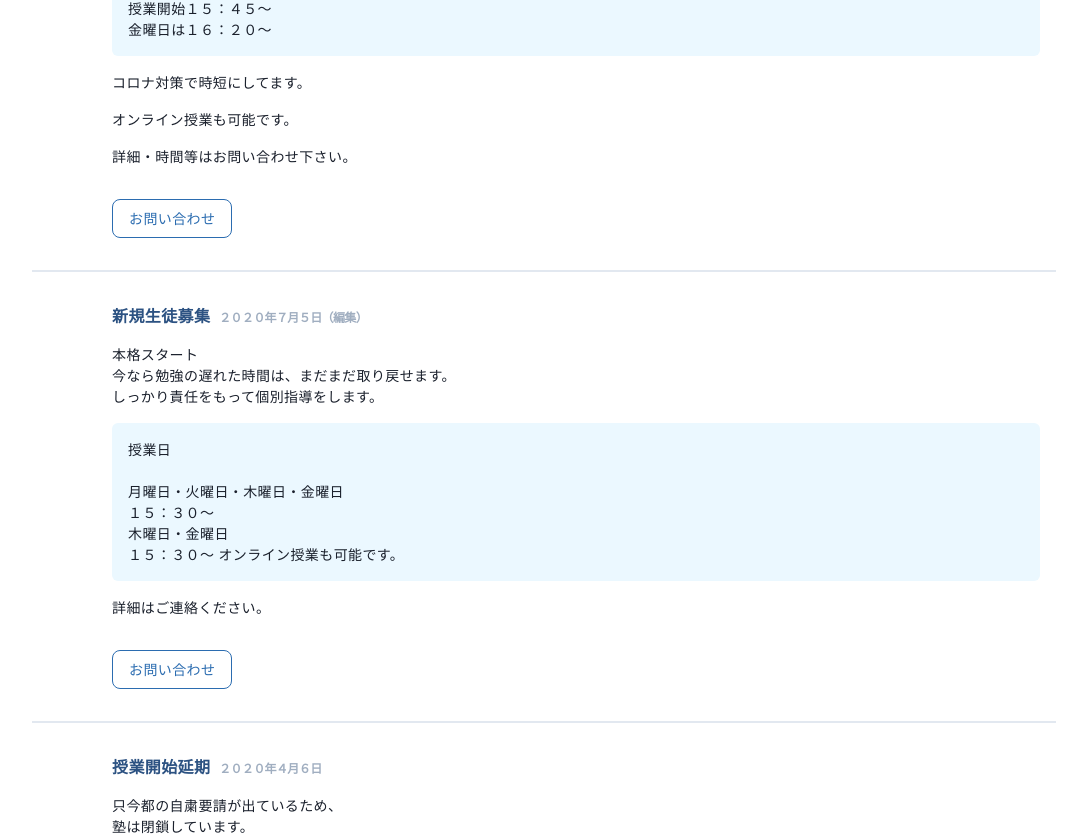
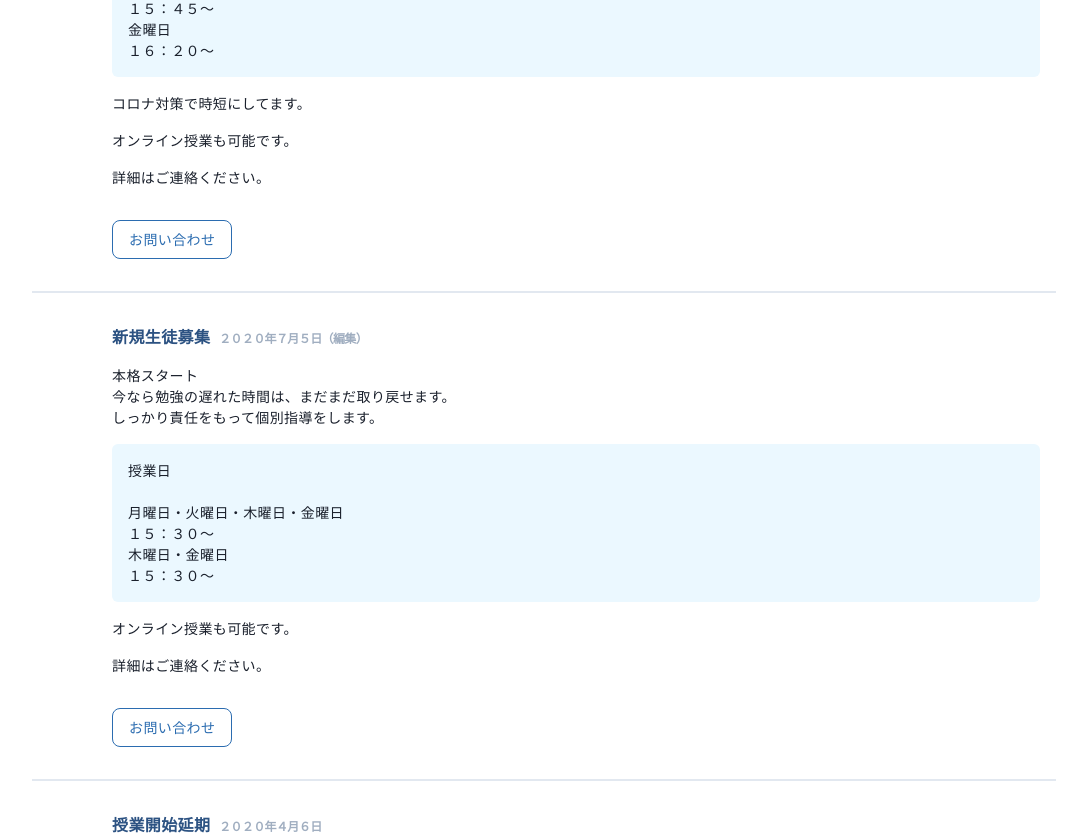
Before and after one commit to fade222/ookayamaschool, a Nuxt app: page /news in a window 1280 px wide. Shown: the part 511-1347 px from the top of the page, without its empty margins (96-1183 px from the left). Built offline with nearby package versions, Linux system fonts and the light colour scheme.

Commit message:
Fix: Edit text

```diff
--- a/pages/news.vue
+++ b/pages/news.vue
@@ -33,9 +33,10 @@
             <div class="p-4 mt-4 bg-blue-100 rounded-md">
               授業日<br />
               <br />
-              月曜日・火曜日・木曜日・金曜日<br />
-              授業開始１５：４５～ <br />
-              金曜日は１６：２０～<br />
+              月曜日・火曜日・木曜日<br />
+              １５：４５～<br />
+              金曜日<br />
+              １６：２０～<br />
             </div>
             <p class="pt-4">
               コロナ対策で時短にしてます。
@@ -44,7 +45,7 @@
               オンライン授業も可能です。
             </p>
             <p class="pt-4">
-              詳細・時間等はお問い合わせ下さい。
+              詳細はご連絡ください。
             </p>
           </div>
           <div class="flex justify-center mt-8 md:justify-start">
@@ -77,8 +78,11 @@
               月曜日・火曜日・木曜日・金曜日<br />
               １５：３０～<br />
               木曜日・金曜日<br />
-              １５：３０～ オンライン授業も可能です。<br />
+              １５：３０～<br />
             </div>
+            <p class="pt-4">
+              オンライン授業も可能です。
+            </p>
             <p class="pt-4">
               詳細はご連絡ください。
             </p>
```
